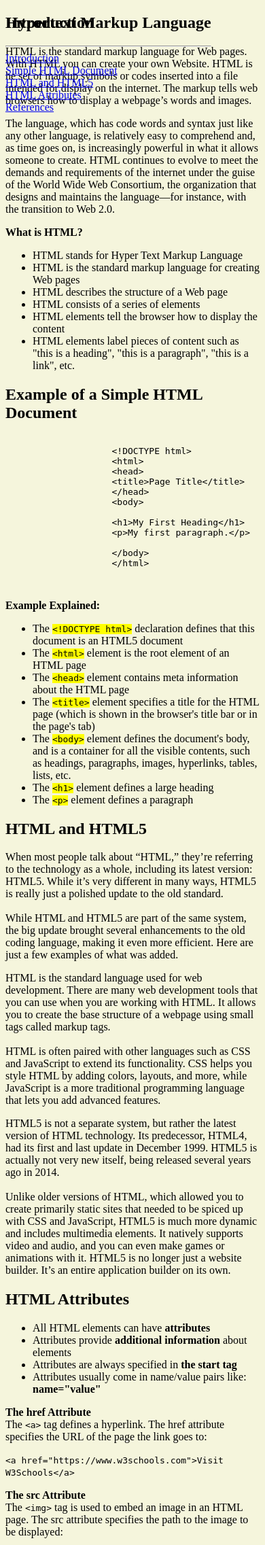
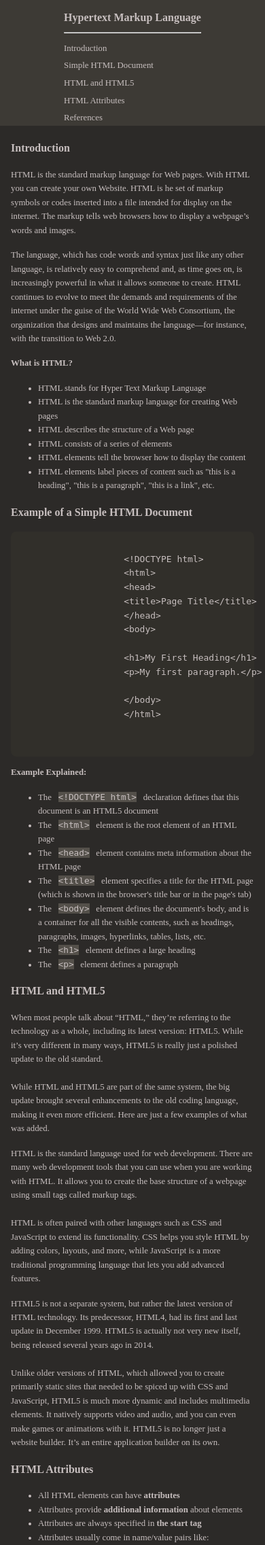
Before and after one commit to brenn-08/234676124_ANTERO, a PHP site: page / in a window 390 px wide. Shown: the top 2273 px of the page at 68% size. Run offline with PHP 8.4, Linux system fonts and the light colour scheme.

Commit message:
Updated styles.css for technical documentation page

```diff
--- a/freecodecamp/03_techdoc/styles.css
+++ b/freecodecamp/03_techdoc/styles.css
@@ -1,10 +1,155 @@
-@media only screen and (max-width: 600px) {
-    body {
-        background-color: beige;
-    }
+html {
+    scroll-behavior: smooth;
+}
+
+body {
+    font-family: century gothic;
+    line-height: 1.6;
+    margin: 0;
+    color: rgb(199, 191, 191);
+    min-height: 100vh;
+    display: flex;
+    padding-left: 15rem;
+}
+
+#main-doc {
+    max-width: 100%S;
+    padding: 5rem;
+    background-color: rgb(44, 42, 40);
+    flex-grow: 1;
+}
+
+h1 {
+    font-size: 2rem;
+    margin-bottom: 1rem;
+}
+
+p {
+    font-size: 1rem;
+    margin-bottom: 1rem;
+}
+
+.nbhtml {
+    font-size: 1.5rem;
+    margin-bottom: 2rem;
+    color: rgb(199, 191, 191);
+}
+
+hr {
+    margin-bottom: 2rem;
 }
 
 #navbar {
     position: fixed;
     top: 0;
+    left: 0;
+    padding: 2rem;
+    height: 100vh;
+    width: 12rem;
+    max-width: 100rem;
+    background-color: #3d3a35;
+    z-index: 1000;
+    transition: width 0.3s;
 }
+
+.nav-link {
+    text-decoration: none;
+    font-size: 1rem;
+    transition: color 0.3s ease, transform 0.3s ease;
+    display: block;
+}
+
+.nav-link:hover {
+    text-decoration: underline;
+    color: #c2af90;
+    transform: scale(1.05);
+}
+
+.main-section {
+    margin-bottom: 1rem;
+}
+
+code {
+    padding: 0.2rem 0.4rem;
+}
+
+code.att {
+    display: block;
+    margin: 1rem 0;
+    background-color: #312f2afa;
+    padding: 0.9rem;
+    border-radius: 0.5rem;
+}
+
+pre {
+    background-color: #312f2afa;
+    padding: 0.6rem;
+    border-radius: 0.5rem;
+}
+
+mark {
+    background-color: #c7bfab41;
+    color: rgb(199, 191, 191);
+}
+
+a {
+    color: rgb(199, 191, 191);
+}
+
+@media screen and (max-width: 768px) {
+    #navbar {
+        width: 100%;
+        height: auto;
+        padding: 0;
+        display: flex;
+        justify-content: space-around;
+        align-items: center;
+        flex-direction: row;
+    }
+    .nav-link {
+        padding: 0;
+        margin: 0;
+        font-size: 0.8rem;
+        display: inline-flex;
+    }
+    h1 {
+        font-size: 1rem;
+    }
+    .nbhtml {
+        font-size: 1rem;
+        margin-bottom: 0;
+    }
+    hr {
+        margin-bottom: 0.5rem;
+    }
+    body {
+        padding-left: 0;
+        margin-top: 5rem;
+        flex-direction: column;
+    }
+    #main-doc {
+        padding: 2rem 1rem;
+        margin-top: 5rem;
+    }
+    p, li {
+        font-size: 0.8rem;
+    }
+}
+
+@media (max-width: 300px) {
+    #navbar {
+        display: none;
+    }
+
+    body {
+        padding-left: 0;
+        margin-top: 0;
+    }
+    #main-doc {
+        margin-top: 0;
+        padding: 2rem 1rem;
+    }
+    pre, code, code.att, #example h1 {
+        display: none;
+    }
+}
```
